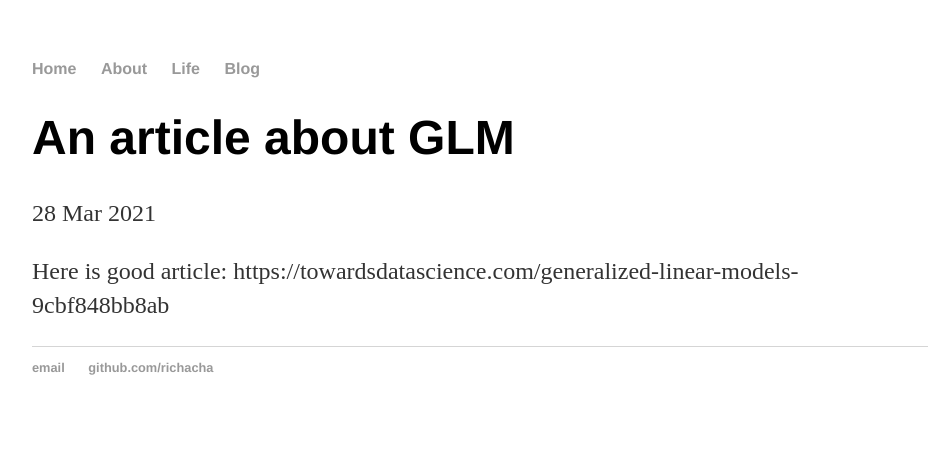
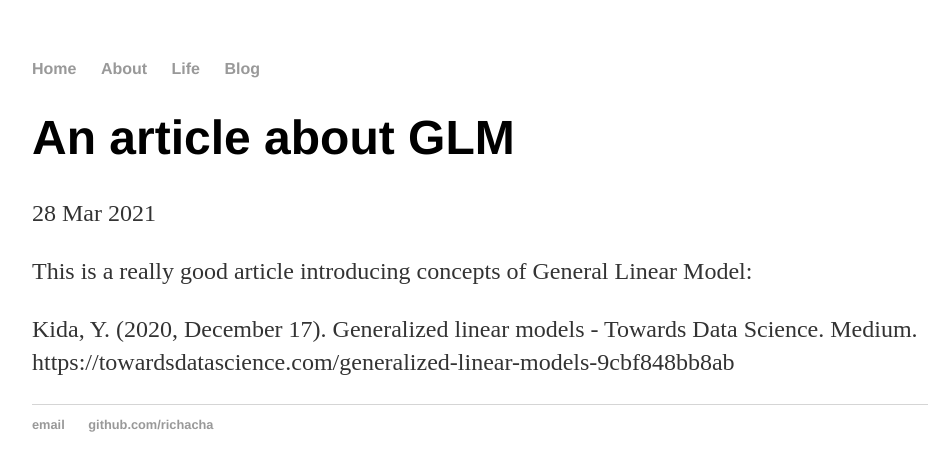
Before and after one commit to Richacha/haolinzhang.github.io, a Jekyll site: the page built from _posts/2021-03-28-glm-article.md, in a window 1280 px wide. Shown: the top 471 px of the page, without its empty margins (160-1107 px from the left). Built offline with Jekyll 4.4.1, drawn with Linux system fonts in a browser that asks for light colours.

Commit message:
Update 2021-03-28-glm-article.md

```diff
--- a/_posts/2021-03-28-glm-article.md
+++ b/_posts/2021-03-28-glm-article.md
@@ -4,4 +4,6 @@ title: "An article about GLM"
 date: 2021-03-28
 ---
 
-Here is good article: https://towardsdatascience.com/generalized-linear-models-9cbf848bb8ab
+This is a really good article introducing concepts of General Linear Model:
+
+Kida, Y. (2020, December 17). Generalized linear models - Towards Data Science. Medium. https://towardsdatascience.com/generalized-linear-models-9cbf848bb8ab
```
